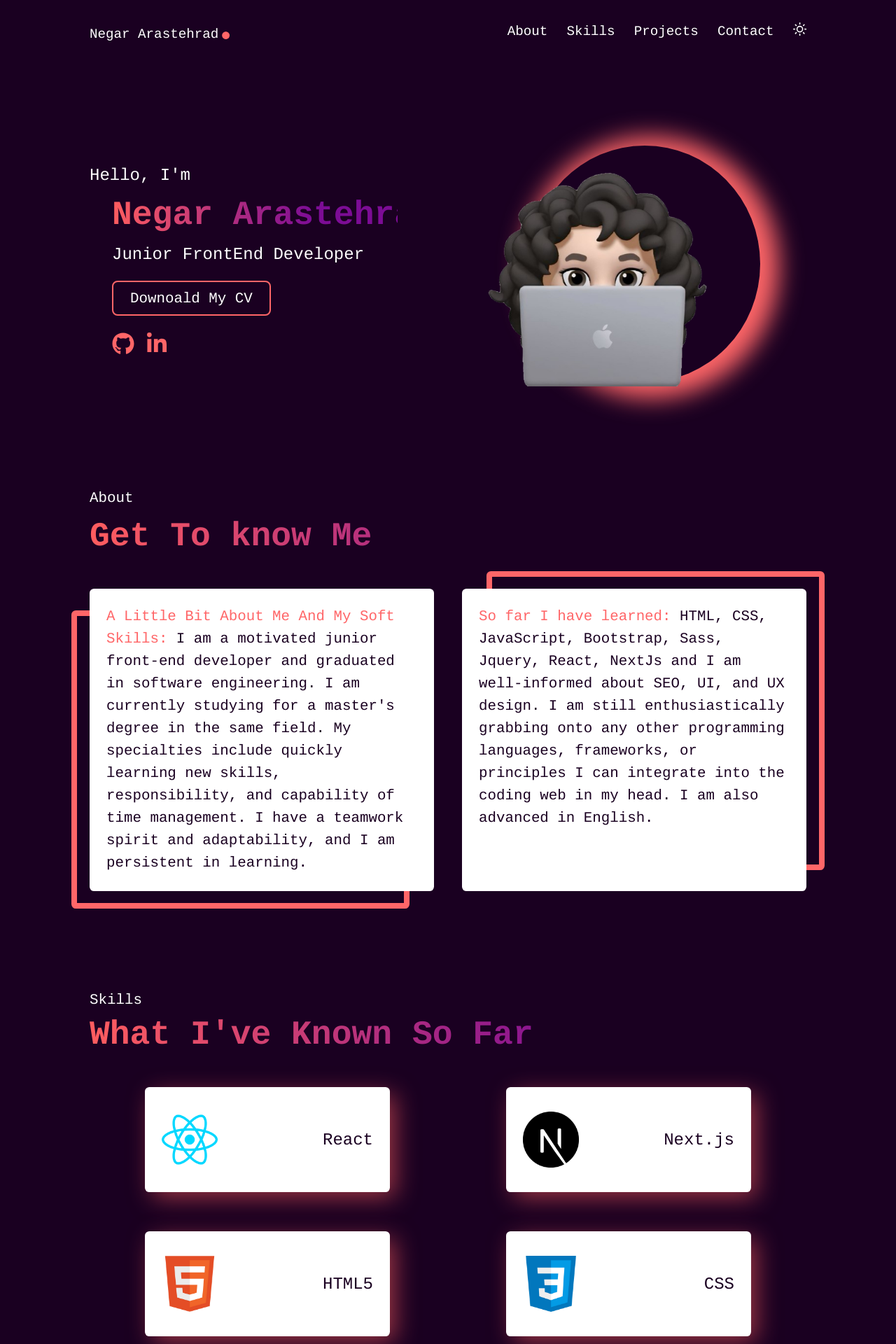
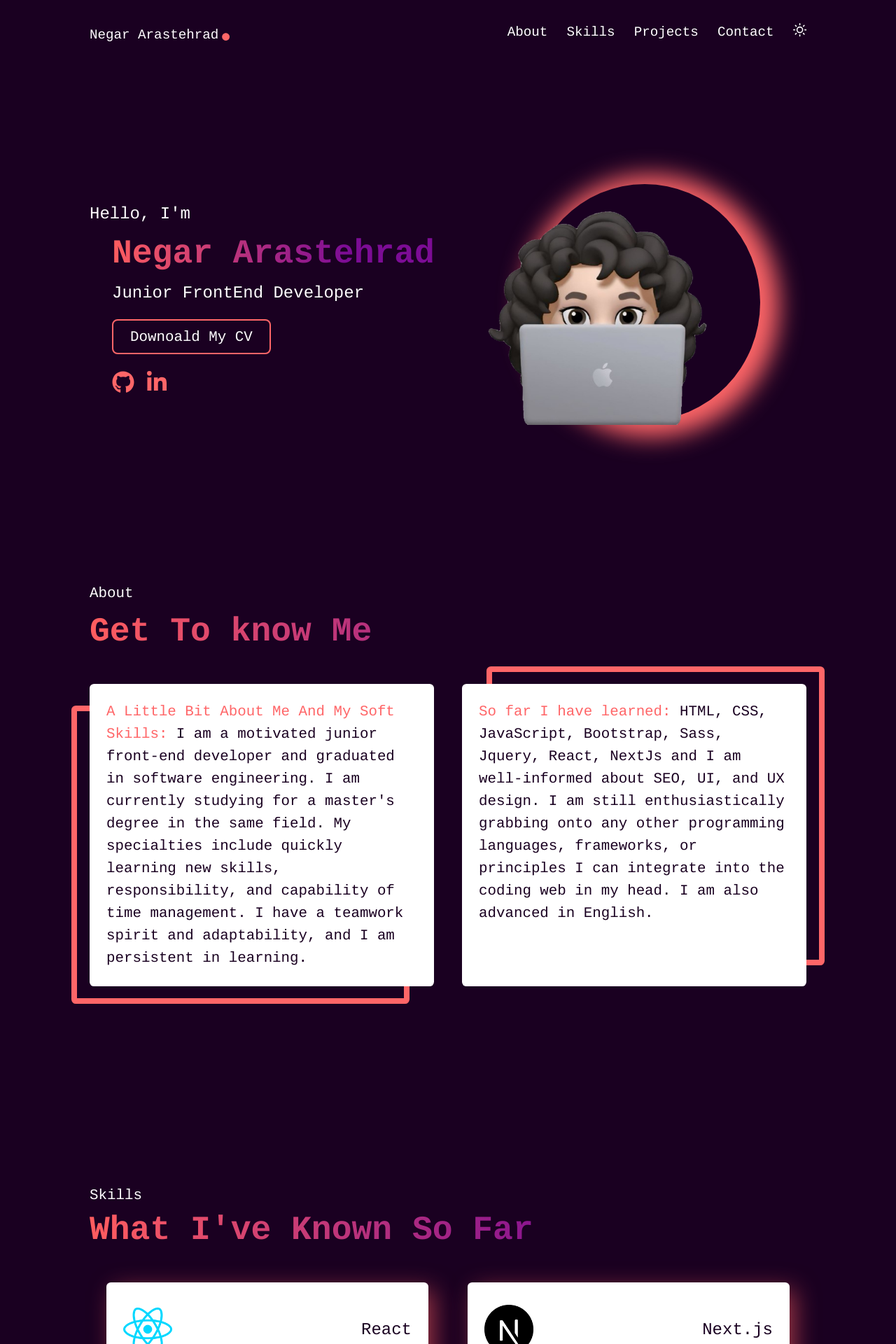
Before and after one commit to Negar-Arastehrad/Portfolio_NextJS, a Next.js app: page / in a window 1280 px wide. Shown: the top 1920 px of the page at 70% size. Built offline with nearby package versions, Linux system fonts and the light colour scheme.

Commit message:
Style Changes

```diff
--- a/app/Components/Contact.js
+++ b/app/Components/Contact.js
@@ -36,7 +36,7 @@ const Contact = () => {
             <span className={Style.icon}>
               <SiGmail />
             </span>
-            <p>n.arasterad@gmail.com</p>
+            <p className={Style.Gmail}>n.arasterad@gmail.com</p>
           </div>
 
           <div className={Style.contactLine}>
--- a/app/Components/Hero.js
+++ b/app/Components/Hero.js
@@ -6,7 +6,6 @@ import { FaGithub } from "react-icons/fa6";
 import { FaLinkedinIn } from "react-icons/fa";
 import Image from "next/image";
 import Me from "../../public/Me.png";
-
 
 const Hero = () => {
 
--- a/app/Styles/About.module.css
+++ b/app/Styles/About.module.css
@@ -1,8 +1,7 @@
 .about {
   width: 100%;
-  height: 100%;
-  margin: 9rem 0;
-  scroll-margin: 9rem;
+  min-height: 100vh;
+  scroll-margin-top: 8rem;
 }
 
 .about .container {
@@ -68,7 +67,7 @@
   right: 35px;
 }
 
-@media screen and (min-width: 400px) and (max-width: 767.98px) {
+@media screen and (min-width: 375px) and (max-width: 767.98px) {
   .about {
     text-align: center;
   }
--- a/app/Styles/Contact.module.css
+++ b/app/Styles/Contact.module.css
@@ -1,8 +1,8 @@
 .contact {
   width: 100%;
-  height: 100%;
-  margin: 9rem 0;
-  scroll-margin: 9rem;
+  min-height: 100vh;
+  padding-top: 4rem;
+  scroll-margin-top: 5rem;
 }
 
 .contact .container {
@@ -20,24 +20,30 @@
   max-width: 35%;
 }
 
+.contact .contactLine .Gmail {
+  word-wrap: break-word;
+  overflow-wrap: break-word;
+  width: 100%;
+}
+
 .contact .contactLine a,
 .contactLine:nth-child(3) {
   display: flex;
   align-items: center;
   gap: 1.3rem;
-  font-size: 1.5rem;
+  font-size: 1.3rem;
 }
 
 .contact .contactLine .icon {
   background-color: transparent;
   padding: 0.7rem 1.2rem;
-  padding-top: .9rem;
+  padding-top: 0.9rem;
   border-radius: 0.4rem;
   border: 2px solid var(--primary-color);
   position: relative;
 }
 
-.contact .contactLine .icon::before{
+.contact .contactLine .icon::before {
   content: "";
   position: absolute;
   top: 0;
@@ -54,7 +60,6 @@
   width: 100%;
 }
 
-
 @media screen and (max-width: 720px) {
   .contact {
     text-align: center;
@@ -64,5 +69,4 @@
     max-width: 75%;
     line-height: 2.5rem;
   }
-
 }
--- a/app/Styles/Hero.module.css
+++ b/app/Styles/Hero.module.css
@@ -1,17 +1,18 @@
 .hero {
   width: 100%;
-  height: 100%;
-  margin: 7rem 0;
-  scroll-margin: 9rem;
+  height: 100vh;
 }
 
 .hero .container {
   max-width: 80%;
+  height: 100%;
   margin: 0 auto;
+  margin-top: 2rem;
   color: var(--text-color);
   display: grid;
   grid-template-columns: repeat(2, 1fr);
   align-items: center;
+  justify-content: center;
 }
 
 .hero .right {
@@ -96,7 +97,7 @@
     width: 0;
   }
   to {
-    width: 85%;
+    width: 100%;
   }
 }
 
@@ -121,10 +122,7 @@
   margin-right: 1rem;
 }
 
-@media screen and (min-width: 400px) and (max-width: 991.98px) {
-  .hero {
-    padding-top: 7.5rem;
-  }
+@media screen and (min-width: 375px) and (max-width: 991.98px) {
 
   .hero .container {
     grid-template-columns: 1fr;
@@ -149,7 +147,7 @@
 
   .hero .left h1 {
     align-self: center;
-    font-size: 2.5rem;
+    font-size: 2.3rem;
   }
 
   @keyframes typing {
--- a/app/Styles/Navbar.module.css
+++ b/app/Styles/Navbar.module.css
@@ -1,9 +1,8 @@
 .navbar {
   width: 100%;
-  height: 90px;
-  padding: 2rem 0;
+  height: 100px;
   font-size: 1.2rem;
-  position: sticky;
+  position: fixed;
   top: 0;
   left: 0;
   z-index: 200;
@@ -19,6 +18,7 @@
   justify-content: space-between;
   align-items: center;
   max-width: 80%;
+  height: 100%;
   margin: 0 auto;
   color: var(--text-color);
 }
@@ -79,10 +79,7 @@
   top: 0;
 }
 
-@media (min-width: 400px) and (max-width: 991.98px) {
-  .navbar {
-    position: fixed;
-  }
+@media (min-width: 375px) and (max-width: 991.98px) {
 
   .navbar .hamburger {
     display: block;
@@ -93,10 +90,10 @@
 
   .navbar .links {
     position: absolute;
-    top: 90px;
+    top: 100px;
     right: -100%;
     width: 70%;
-    height: 70vh;
+    height: 60vh;
     flex-direction: column;
     background-color: var(--bg-color);
     justify-content: center;
--- a/app/Styles/Projects.module.css
+++ b/app/Styles/Projects.module.css
@@ -1,8 +1,7 @@
 .projects {
   width: 100%;
-  height: 100%;
-  margin: 9rem 0;
-  scroll-margin: 9rem;
+  min-height: 100vh;
+  scroll-margin-top: 8rem;
 }
 
 .projects .container {
@@ -140,11 +139,17 @@
 @media screen and (max-width: 575.98px) {
   .projects {
     text-align: center;
+    padding-top: 4rem;
   }
 
   .projects .mainContainer .buttons {
     max-width: 100%;
     justify-content: space-between;
+  }
+
+  .projects .buttons button {
+    padding: 0.7rem 1.3rem;
+    font-size: 1.2rem;
   }
 
   .projects .projectsContainer {
@@ -165,6 +170,7 @@
 @media screen and (min-width: 576px) and (max-width: 1199.98px) {
   .projects {
     text-align: center;
+    padding-top: 4rem;
   }
 
   .projects .mainContainer .buttons {
@@ -192,4 +198,8 @@
     max-width: 50%;
     justify-content: space-between;
   }
+
+  .projects{
+    padding-top: 4rem;
+  }
 }
--- a/app/Styles/Skills.module.css
+++ b/app/Styles/Skills.module.css
@@ -1,8 +1,7 @@
 .skills {
   width: 100%;
-  height: 100%;
-  margin: 9rem 0;
-  scroll-margin: 9rem;
+  min-height: 100vh;
+  scroll-margin-top: 5rem;
 }
 
 .skills .container {
@@ -18,9 +17,10 @@
   gap: 3.5rem;
 }
 
-@media screen and (min-width: 400px) and (max-width: 767.98px) {
+@media screen and (min-width: 375px) and (max-width: 767.98px) {
   .skills {
     text-align: center;
+    padding-top: 4rem;
   }
 
   .skills .mainContainer {
@@ -30,6 +30,10 @@
 }
 
 @media (min-width: 700px) and (max-width: 1350px) {
+  .skills {
+    padding-top: 4rem;
+  }
+
   .skills .mainContainer {
     grid-template-columns: repeat(2, 1fr);
     margin: 3rem 1.5rem;
--- a/app/Styles/SkillsBox.module.css
+++ b/app/Styles/SkillsBox.module.css
@@ -5,19 +5,15 @@
   background-color: white;
   border-radius: 0.4rem;
   box-shadow: var(--box-shadow);
-  width: 350px;
-  height: 150px;
   margin: 0 auto;
-  padding: 0 1.5rem;
+  padding: 2rem 1.5rem;
+  width: 100%;
+  height: 100%;
 }
 
 .box .img {
-  width: 80px;
-  height: 80px;
-}
-
-.box .icon {
-  font-size: 3.7rem;
+  width: 70px;
+  height: 70px;
 }
 
 .box .name {
--- a/app/layout.js
+++ b/app/layout.js
@@ -2,8 +2,7 @@ import { Cousine } from "next/font/google";
 import "./globals.css";
 import ThemeContextProvider from "./Context/ThemeContext";
 
-const cousine = Cousine({ subsets: ["latin"],
-weight: ["400", "700",] });
+const cousine = Cousine({ subsets: ["latin"], weight: ["400", "700"] });
 
 export const metadata = {
   title: "Negar Arastehrad",
--- a/app/page.js
+++ b/app/page.js
@@ -4,7 +4,6 @@ import About from "./Components/About";
 import Skills from "./Components/Skills";
 import Projects from "./Components/Projects";
 import Contact from "./Components/Contact";
-
 
 export default function Home() {
   return (
@@ -16,5 +15,5 @@ export default function Home() {
       <Projects />
       <Contact />
     </>
-  )
+  );
 }
```
Also changed, not shown: app/globals.css (+7 -0 lines). Lines whose indentation alone changed are shown as unchanged.
